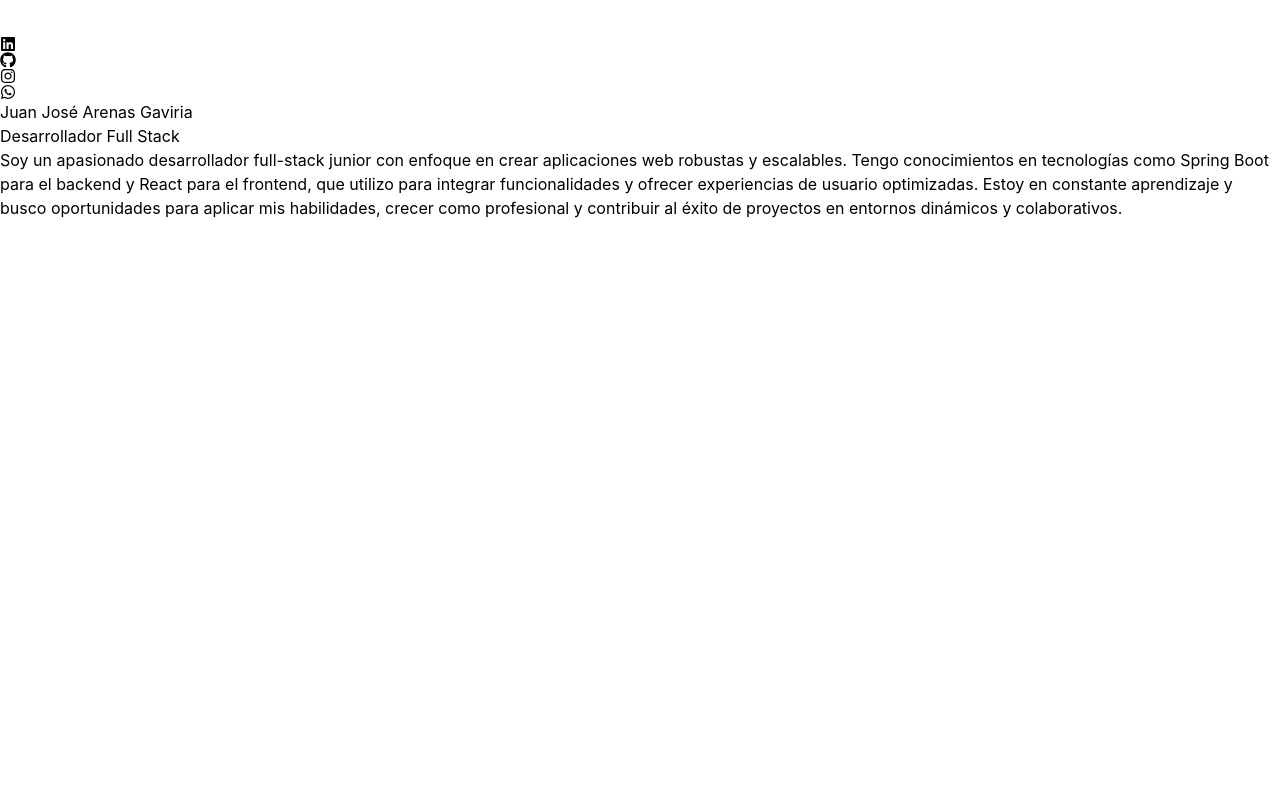
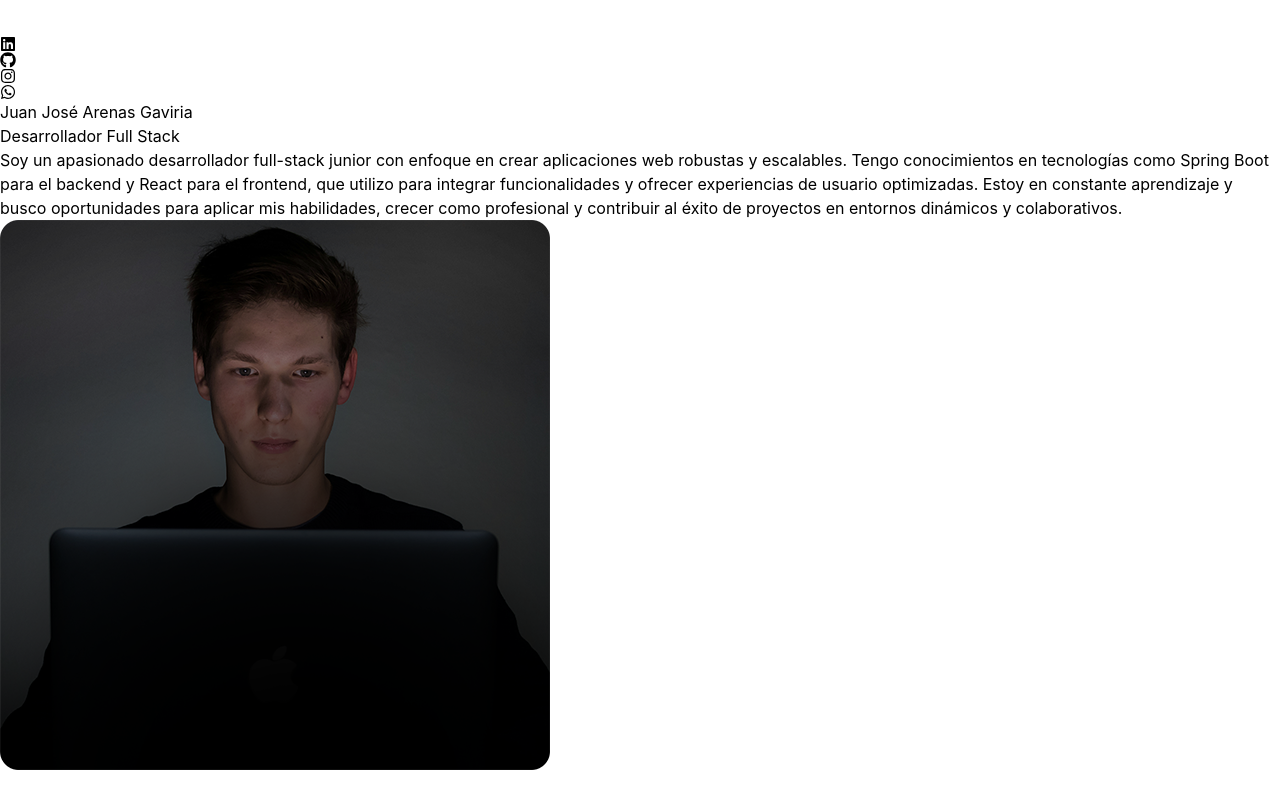
Before and after one commit to jarenas1/PORTFOLIO-REACT, a React (Vite) app: page / in a window 1280 px wide. Built offline with nearby package versions, Linux system fonts and the light colour scheme.

Commit message:
create: right section of hero

```diff
--- a/src/components/Hero.jsx
+++ b/src/components/Hero.jsx
@@ -1,5 +1,6 @@
 import React from 'react'
 import { HERO_CONTENT } from '../constants'
+import profilePic from "../assets/kevinRushProfile.png"
 
 const Hero = () => {
   return (
@@ -13,6 +14,11 @@
                 <p className='my-2 max-w-xl py-6 font-light tracking-tighter'>{HERO_CONTENT}</p>
             </div>
         </div>
+        <div className='w-full lg:w-1/2 lg:p-8'>
+            <div className='flex justify-center'>
+                <img src={profilePic} alt="Juan Arenas" />
+            </div>
+        </div>
       </div>
     </div>
   )
```
